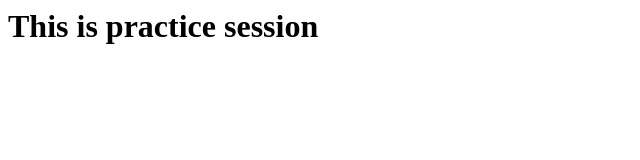
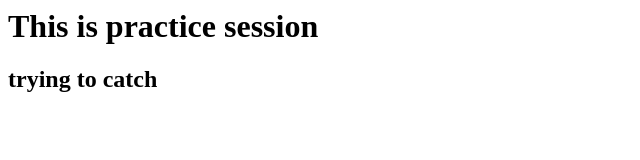
Before and after one commit to shivajivankhade-hash/Practice, a plain HTML site: page Index.HTML in a window 1280 px wide. Shown: the whole page, without its empty margins (0-640 px from the left). Drawn offline with Linux system fonts and the light colour scheme.

Commit message:
Updated Index.HTML as per requirement
doen as per requirement

```diff
--- a/Index.HTML
+++ b/Index.HTML
@@ -1,5 +1,6 @@
 <HTML>
 <BODY>
 <h1> This is practice session </h2>
+<h2> trying to catch </h2>
 </BODY>
 </HTML>
```
